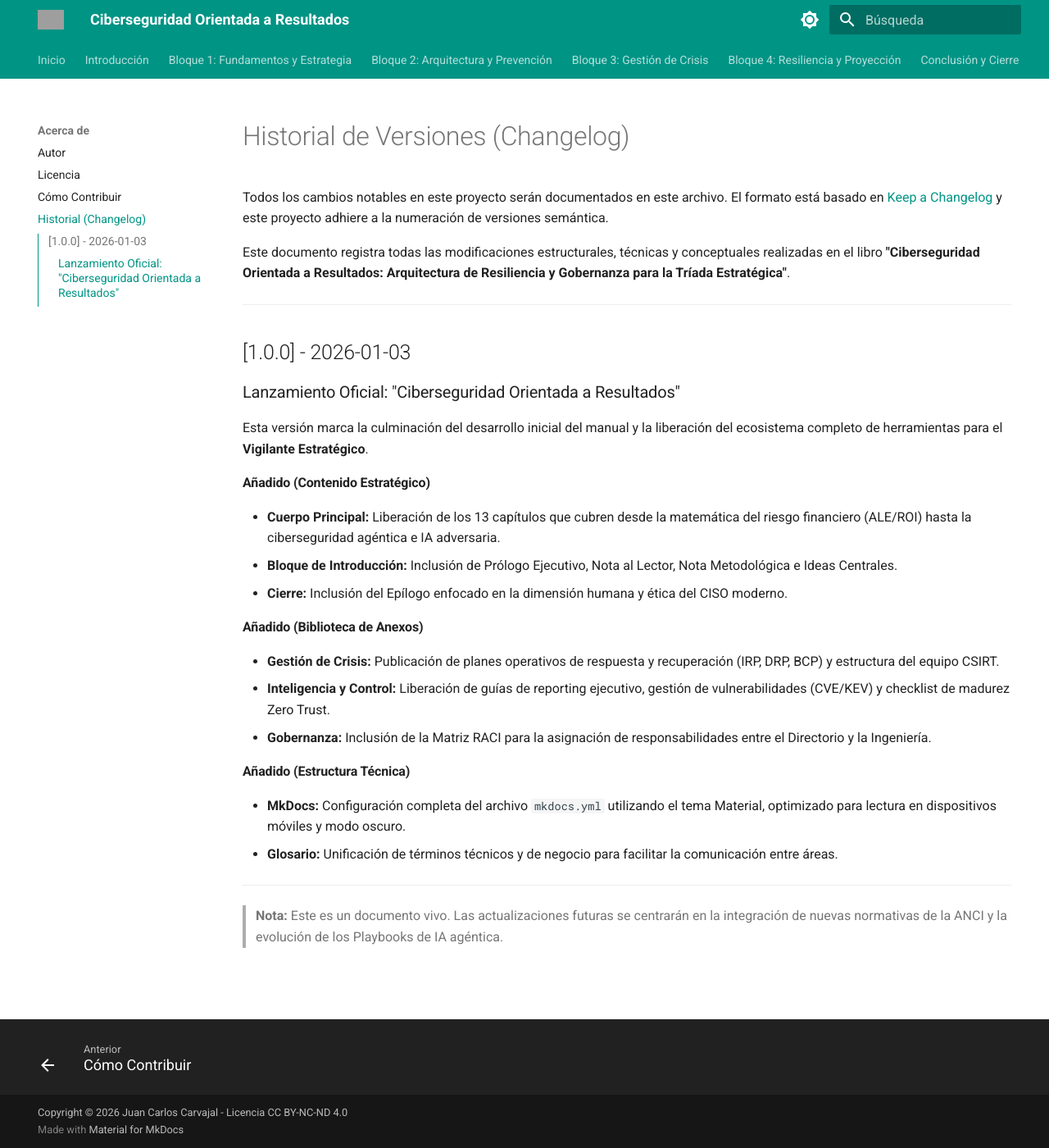
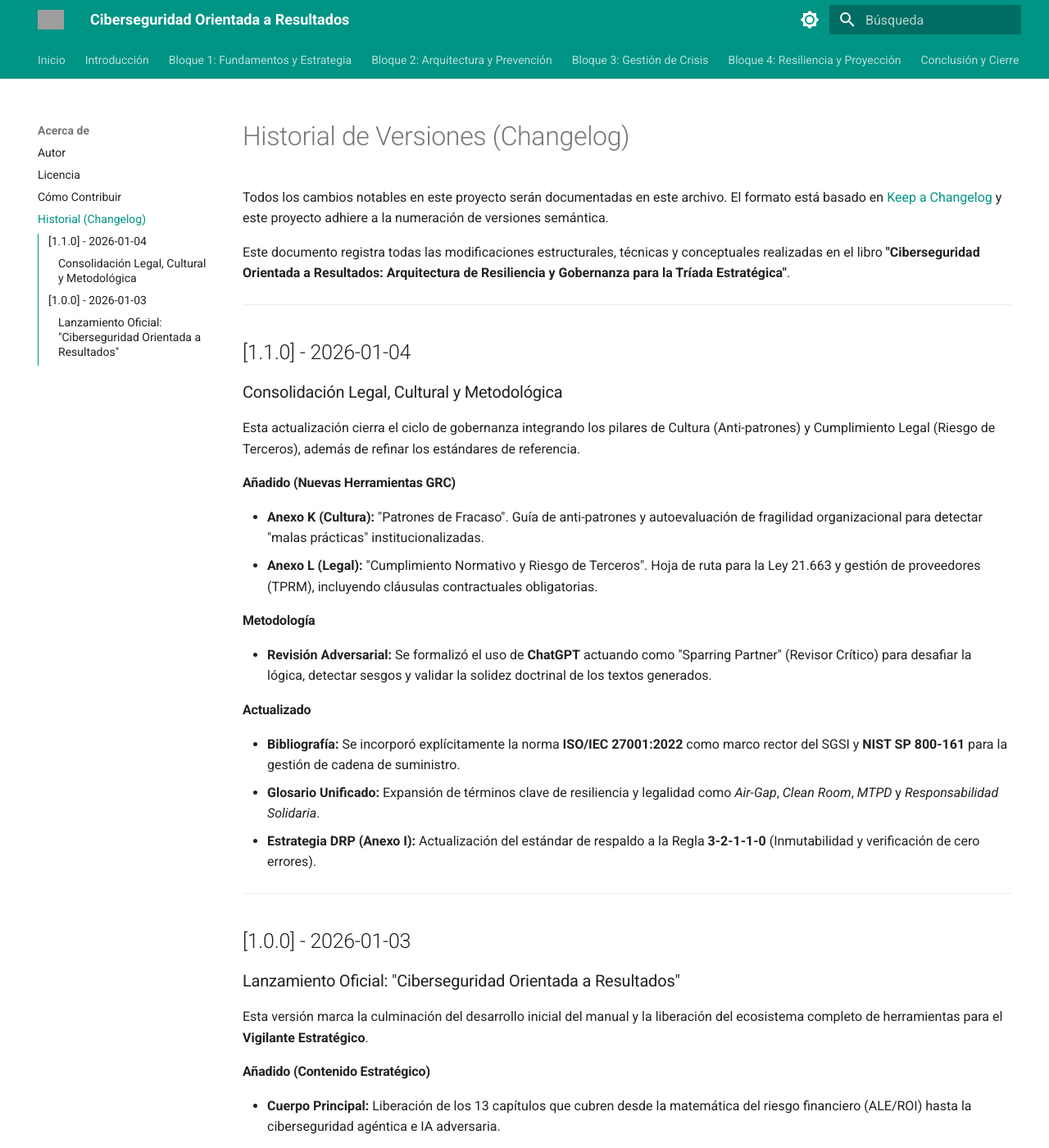
Before and after one commit to jccarvajal/ciberseguridad-grc, an MkDocs documentation site: the page built from docs/changelog.md, in a window 1280 px wide and 1400 px high. Shown: the whole window at 82% size. Built offline with MkDocs 1.6.1 and Material for MkDocs 9.7.7, drawn with Linux system fonts in a browser that asks for light colours; grey boxes are pictures that could not be loaded.

Commit message:
Update changelog.md

```diff
--- a/docs/changelog.md
+++ b/docs/changelog.md
@@ -1,8 +1,28 @@
 # Historial de Versiones (Changelog)
 
-Todos los cambios notables en este proyecto serán documentados en este archivo. El formato está basado en [Keep a Changelog](https://keepachangelog.com/en/1.0.0/) y este proyecto adhiere a la numeración de versiones semántica.
+Todos los cambios notables en este proyecto serán documentadas en este archivo. El formato está basado en [Keep a Changelog](https://keepachangelog.com/en/1.0.0/) y este proyecto adhiere a la numeración de versiones semántica.
 
 Este documento registra todas las modificaciones estructurales, técnicas y conceptuales realizadas en el libro **"Ciberseguridad Orientada a Resultados: Arquitectura de Resiliencia y Gobernanza para la Tríada Estratégica"**.
+
+---
+
+## [1.1.0] - 2026-01-04
+
+### Consolidación Legal, Cultural y Metodológica
+
+Esta actualización cierra el ciclo de gobernanza integrando los pilares de Cultura (Anti-patrones) y Cumplimiento Legal (Riesgo de Terceros), además de refinar los estándares de referencia.
+
+#### Añadido (Nuevas Herramientas GRC)
+* **Anexo K (Cultura):** "Patrones de Fracaso". Guía de anti-patrones y autoevaluación de fragilidad organizacional para detectar "malas prácticas" institucionalizadas.
+* **Anexo L (Legal):** "Cumplimiento Normativo y Riesgo de Terceros". Hoja de ruta para la Ley 21.663 y gestión de proveedores (TPRM), incluyendo cláusulas contractuales obligatorias.
+
+#### Metodología
+* **Revisión Adversarial:** Se formalizó el uso de **ChatGPT** actuando como "Sparring Partner" (Revisor Crítico) para desafiar la lógica, detectar sesgos y validar la solidez doctrinal de los textos generados.
+
+#### Actualizado
+* **Bibliografía:** Se incorporó explícitamente la norma **ISO/IEC 27001:2022** como marco rector del SGSI y **NIST SP 800-161** para la gestión de cadena de suministro.
+* **Glosario Unificado:** Expansión de términos clave de resiliencia y legalidad como *Air-Gap*, *Clean Room*, *MTPD* y *Responsabilidad Solidaria*.
+* **Estrategia DRP (Anexo I):** Actualización del estándar de respaldo a la Regla **3-2-1-1-0** (Inmutabilidad y verificación de cero errores).
 
 ---
 
```
